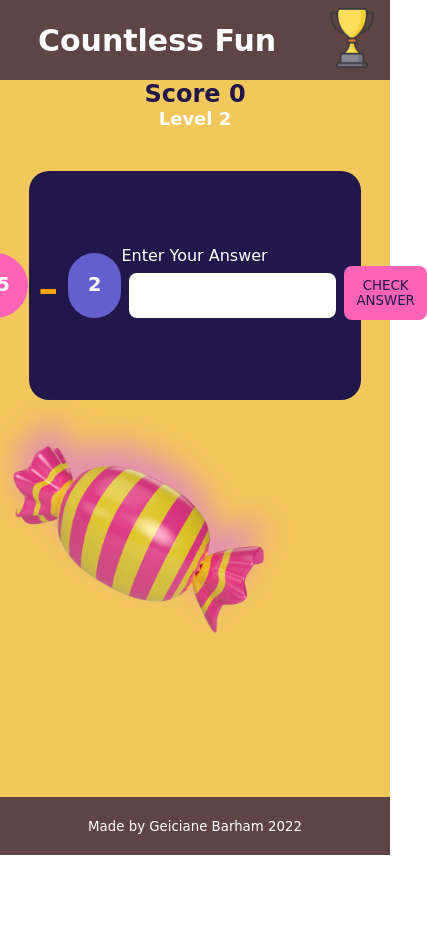
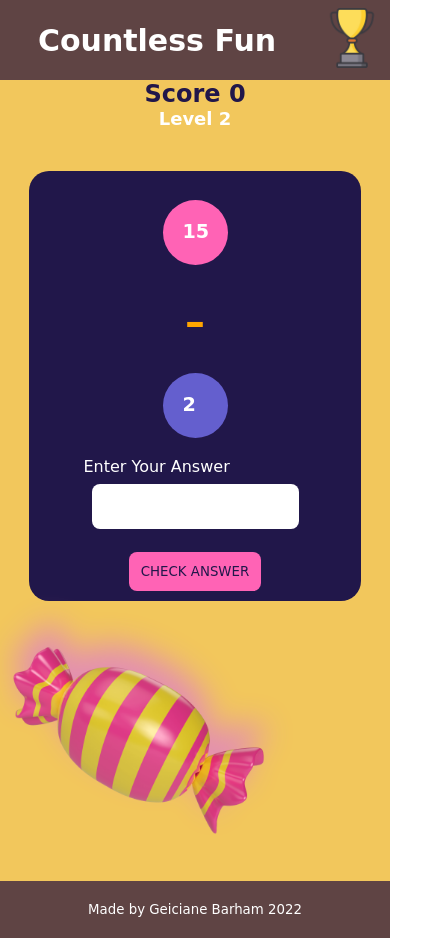
Before and after one commit to geicibarham/Count, a React (Create React App) app: page /second in a window 390 px wide. Shown: the whole page, 427 px wide, since content can reach past the window. Before the commit the page ends 855 px from the top, so only its background shows below. Built offline with nearby package versions, Linux system fonts and the light colour scheme.

Commit message:
adding media queries

```diff
--- a/src/App.css
+++ b/src/App.css
@@ -460,9 +460,15 @@ footer p {
   .outer-container {
     min-height: 85vh;
   }
+  .operator {
+    padding: 0 !important;
+    margin: 0 !important;
+  }
   .second-game-form {
     width: 80% !important;
     justify-content: center;
+    display: flex;
+    flex-direction: column;
   }
   .second-game-form button {
     margin-top: 14px;
--- a/src/components/secondGame/_secondGame.scss
+++ b/src/components/secondGame/_secondGame.scss
@@ -153,10 +153,17 @@
     min-height: 85vh;
   }
 
+
+  .operator{
+    padding:0 !important;
+    margin:0 !important;
+
+  }
   .second-game-form {
     width: 80% !important;
     justify-content: center;
-
+    display: flex;
+    flex-direction: column;
     button {
       margin-top: 14px;
     }
--- a/src/components/thirdGame/Thirdgame.js
+++ b/src/components/thirdGame/Thirdgame.js
@@ -41,7 +41,6 @@ const Third = () => {
     if (e.key === "Backspace") {
       setFeedback("");
       setRandom(numbers[Math.floor(Math.random() * numbers.length)]);
-
     }
   };
   return !gameisover ? (
```
Also changed, not shown: 1 other file (tests, documents, lock files or other folders).
